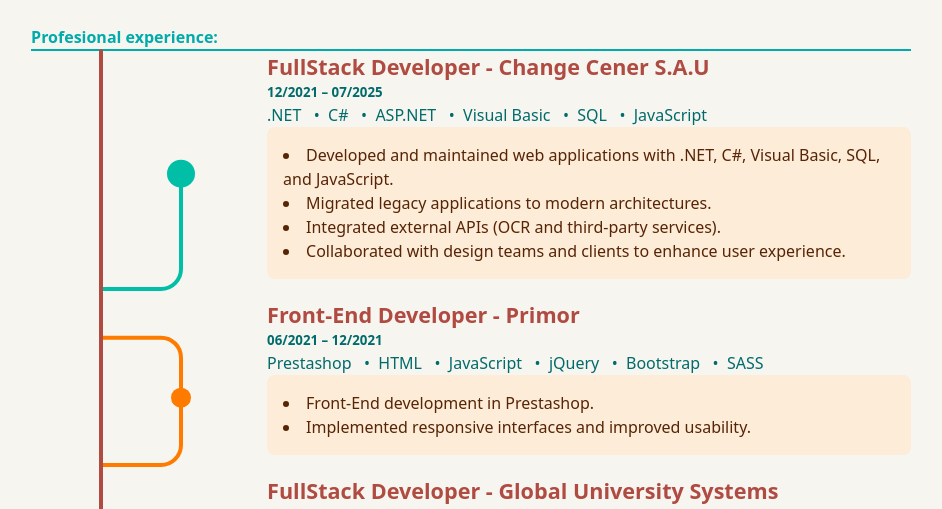
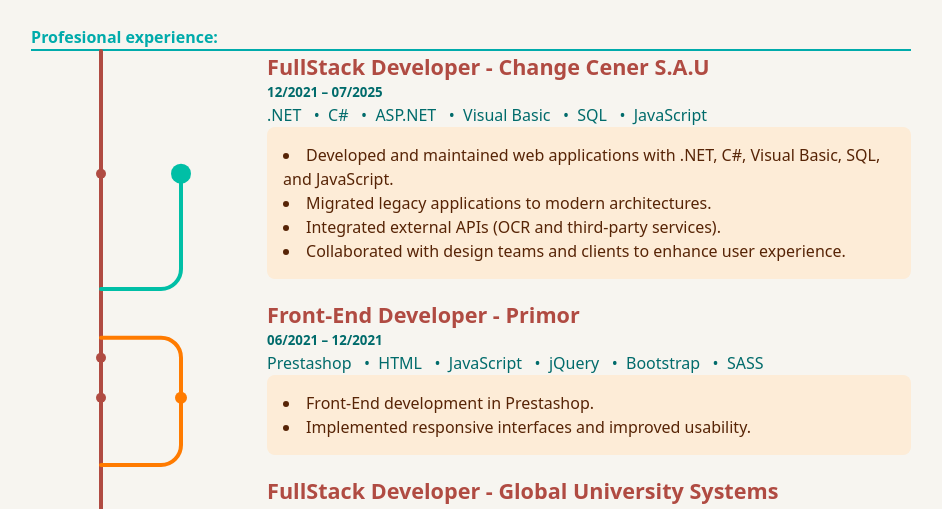
Before and after one commit to PatriMancilla/patri-es, a Vue app: page / in a window 1280 px wide. Shown: the part 183-692 px from the top of the page, without its empty margins (169-1111 px from the left). Built offline with nearby package versions, Linux system fonts and the light colour scheme.

Commit message:
version 1.0 cv historic-git

```diff
--- a/src/components/work.vue
+++ b/src/components/work.vue
@@ -1,5 +1,5 @@
 <script setup>
-import { ref, onMounted, nextTick, watch } from "vue"
+import { ref, onMounted, nextTick } from "vue"
 
 const props = defineProps({
   role: String,
@@ -14,7 +14,6 @@
     default: "var(--color-primary)",
   },
 })
-
 
 const { branchColor, current, index } = props
 
@@ -32,7 +31,6 @@
   await nextTick()
   if (container.value) height.value = container.value.offsetHeight + 20
 
-  // Observer: activa animación al entrar en viewport
   const observer = new IntersectionObserver(
     (entries) => {
       if (entries[0].isIntersecting) {
@@ -40,11 +38,11 @@
         observer.disconnect()
       }
     },
-    { threshold: 0.4 }
+    { threshold: 0.3 }
   )
+
   if (pathRef.value) observer.observe(pathRef.value)
 })
-
 </script>
 
 <template>
@@ -57,9 +55,30 @@
         :viewBox="`0 0 ${svgWidth} ${height}`"
         xmlns="http://www.w3.org/2000/svg"
       >
+        <!-- Línea principal -->
+        <line
+          x1="20"
+          y1="0"
+          x2="20"
+          :y2="height"
+          stroke="var(--color-secondary)"
+          stroke-width="4"
+          stroke-linecap="round"
+        />
 
+        <!-- Circulo main (punto de unión de rama) -->
+        <circle
+          cx="20"
+          :cy="height / 3 + mergeHeight"
+          r="5"
+          fill="var(--color-secondary)"
+          class="main-dot"
+          :style="{
+            animationDelay: index * 0.5 + 's'
+          }"
+        />
 
-        <!-- Rama que SALE del main (ahora hacia ARRIBA) -->
+        <!-- Rama que SALE del main (flujo bottom→top) -->
         <path
           ref="pathRef"
           :d="`
@@ -78,7 +97,7 @@
           }"
         />
 
-        <!-- MERGE (ahora hacia el main, solo si no es current) -->
+        <!-- MERGE (ahora hacia main, solo si no es current) -->
         <path
           v-if="!current"
           :d="`
@@ -97,27 +116,32 @@
           }"
         />
 
-        <!-- Nodo -->
+        <!-- Nodo rama -->
         <circle
           :cx="svgWidth - 20"
           :cy="height / 3 + mergeHeight"
-          :r="current ? '14' : '10'"
+          :r="current ? '10' : '6'"
           :fill="branchColor"
           :class="{ active: circleHovered }"
           @mouseenter="circleHovered = true"
           @mouseleave="circleHovered = false"
           @click="circleHovered = !circleHovered"
+          :style="{
+            animationDelay: (index * 0.5 + 0.6) + 's'
+          }"
         />
 
-        <!-- Línea principal -->
-        <line
-          x1="20"
-          y1="0"
-          x2="20"
-          :y2="height"
-          stroke="var(--color-secondary)"
-          stroke-width="4"
-          stroke-linecap="round"
+        <!-- Circulo main (punto de merge) -->
+        <circle
+          v-if="!current"
+          cx="20"
+          :cy="height / 3"
+          r="5"
+          fill="var(--color-secondary)"
+          class="main-dot"
+          :style="{
+            animationDelay: (index * 0.5 + 0.8) + 's'
+          }"
         />
       </svg>
     </div>
@@ -183,14 +207,26 @@
   }
 }
 
-/* Efecto del nodo */
+/* Círculos de main */
+.main-dot {
+  opacity: 0;
+  animation: show-dot 0.5s ease-out forwards;
+}
+
+@keyframes show-dot {
+  to {
+    opacity: 1;
+  }
+}
+
+/* Nodo */
 .git-svg circle {
   transition: transform 0.3s ease, filter 0.3s ease;
   cursor: pointer;
 }
-/*
+
 .git-svg circle.active {
-  transform: scale(0.4);
+  transform: scale(1.4);
   filter: drop-shadow(0 0 5px var(--color-primary));
-} */
+}
 </style>
```
